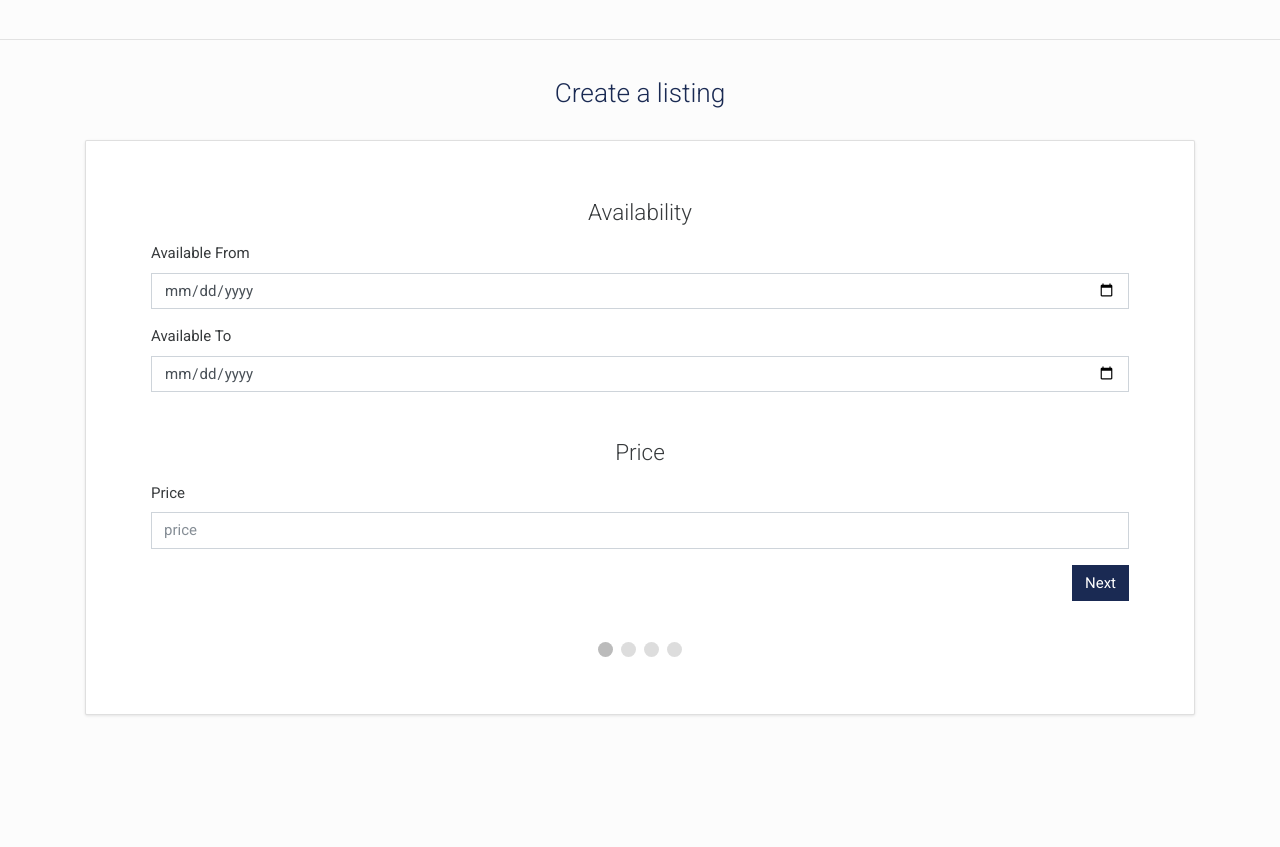
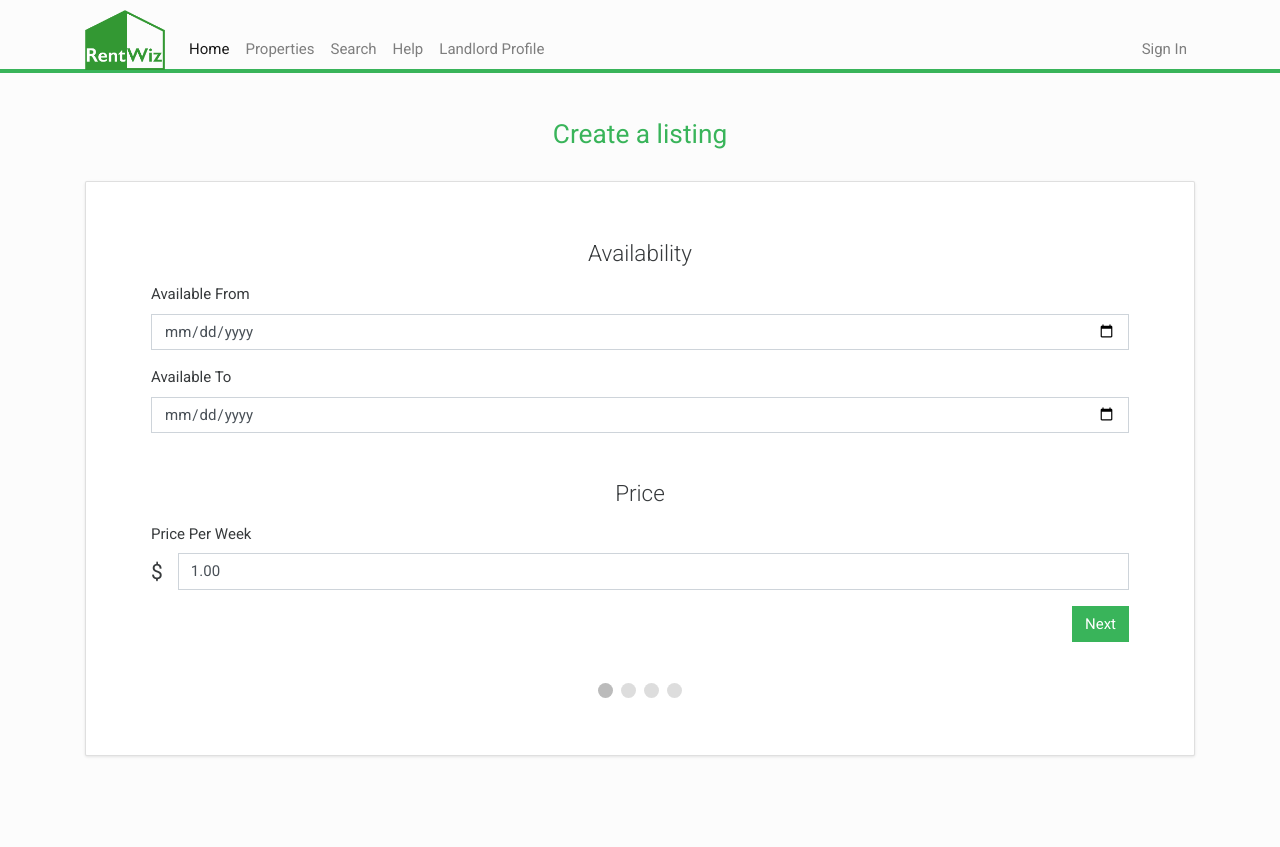
Before and after one commit to fionakc/RentWiz2019, a Django app: page /create in a window 1280 px wide. Before the commit the page ends 716 px from the top, so only its background shows below. Run offline with Django 3.2, Linux system fonts and the light colour scheme; some libraries are stand-ins or nearby versions.

Commit message:
Working as of now. Jelle's stuff + kelly's stuff working. Hardcoded landlord profile page link.

```diff
--- a/home/static/custom.css
+++ b/home/static/custom.css
@@ -1,17 +1,14 @@
 html {
     background-color: #fcfcfc;
 }
-
 .navbar {
     border-bottom: 4px solid #39b45a;
     background-color: #fcfcfc;
     padding-bottom: 0;
 }
-
 .navbar {
   padding: 0 1rem !important;
 }
-
 .nav-logo {
   display: absolute;
   height: 60px;
@@ -19,27 +16,30 @@ html {
   margin-bottom: -35px;
   padding-top: 0;
 }
-
+@media (max-width: 768px) {
+  .nav-logo {
+    height: 35px;
+    margin-top: -20px;
+    margin-bottom: -20px;
+    padding-top: 0;
+  }
+}
 .navbar-nav {
   margin-top: 30px;
 }
-
 .card {
   background: #fff;
   border-radius: 2px;
   box-shadow: 0 1px 3px rgba(0,0,0,0.10);
   transition: all 0.3s cubic-bezier(.05,.2,.05,0.5);
 }
-
 .card:hover {
   box-shadow: 0 14px 28px rgba(0,0,0,0.15);
 }
-
 #regForm {
   padding: 50px;
   width: 100%;
 }
-
 input {
   display: block;
   width: 100%;
@@ -58,18 +58,14 @@ input {
   transition: border-color 0.15s ease-in-out, box-shadow 0.15s ease-in-out;
   transition: border-color 0.15s ease-in-out, box-shadow 0.15s ease-in-out, -webkit-box-shadow 0.15s ease-in-out;
 }
-
 /* Mark input boxes that get errors during validation: */
 input.invalid {
   background-color: #ffdddd;
 }
-
 /* Hide all steps by default: */
 .tab {
   display: none;
 }
-
-
 /* Step marker: Place in the form. */
 .step {
   height: 15px;
@@ -81,7 +77,11 @@ input.invalid {
   display: inline-block;
   opacity: 0.5;
 }
-
 .step.active {
   opacity: 1;
 }
+.input-group-addon {
+  padding-top: 4px;
+  padding-right: 15px;
+  font-size: 1.4em;
+}
--- a/home/templates/base.html
+++ b/home/templates/base.html
@@ -39,6 +39,7 @@
     <script src="https://stackpath.bootstrapcdn.com/bootstrap/4.2.1/js/bootstrap.min.js"
             integrity="sha384-B0UglyR+jN6CkvvICOB2joaf5I4l3gm9GU6Hc1og6Ls7i6U/mkkaduKaBhlAXv9k" crossorigin="anonymous"
             defer></script>
+<script src="{% static 'javascript.js' %}" defer></script>
 
 
     {% block head_extras %}{% endblock %}
@@ -54,7 +55,7 @@
 <!-- BOOTSTRAP NAVBAR -->
 <nav class="navbar navbar-expand-md navbar-light">
     <div class="container">
-        <a class="navbar-brand" href="#"><img src="{% static 'logo.png' %}" alt="RentWiz" class="nav-logo"/></a>
+        <a class="navbar-brand" href="{% url 'home' %}"><img src="{% static 'logo.png' %}" alt="RentWiz" class="nav-logo"/></a>
         <button class="navbar-toggler" type="button" data-toggle="collapse" data-target="#navbarColor03"
                 aria-controls="navbarColor03" aria-expanded="false" aria-label="Toggle navigation">
             <span class="navbar-toggler-icon"></span>
@@ -63,7 +64,7 @@
         <div class="collapse navbar-collapse" id="navbarColor03">
             <ul class="navbar-nav mr-auto">
                 <li class="nav-item active">
-                    <a class="nav-link" href="#">Home <span class="sr-only"></span></a>
+                    <a class="nav-link" href="{% url 'home' %}">Home <span class="sr-only"></span></a>
                 </li>
                 <li class="nav-item">
                     <a class="nav-link" href="#">Properties</a>
@@ -73,6 +74,10 @@
                 </li>
                 <li class="nav-item">
                     <a class="nav-link" href="#">Help</a>
+                </li>
+                <li class="nav-item">
+
+                    <a class="nav-link" href="{% url 'landlord_profile' landlord_id=3 %}">Landlord Profile</a>
                 </li>
             </ul>
 
--- a/property_listing/templates/create_listing.html
+++ b/property_listing/templates/create_listing.html
@@ -1,29 +1,17 @@
+{% extends 'base.html' %}
 {% load static %}
+{% load widget_tweaks %}
 
-<!DOCTYPE html>
-<html lang="en">
-<head>
-    <meta charset="UTF-8">
-    <meta name="viewport" content="width=device-width, initial-scale=1.0">
-    <meta http-equiv="X-UA-Compatible" content="ie=edge">
-    <title>Document</title>
+{% block page_header %}
 
-    <link rel="stylesheet" href="{% static 'custom.css' %}">
-    <link rel="stylesheet" href="{% static 'cosmo.css' %}">
-    <link href="https://maxcdn.bootstrapcdn.com/font-awesome/4.4.0/css/font-awesome.min.css" rel="stylesheet" />
-    <script src="https://code.jquery.com/jquery-3.3.1.slim.min.js" integrity="sha384-q8i/X+965DzO0rT7abK41JStQIAqVgRVzpbzo5smXKp4YfRvH+8abtTE1Pi6jizo" crossorigin="anonymous" defer></script>
-    <script src="https://cdnjs.cloudflare.com/ajax/libs/popper.js/1.14.6/umd/popper.min.js" integrity="sha384-wHAiFfRlMFy6i5SRaxvfOCifBUQy1xHdJ/yoi7FRNXMRBu5WHdZYu1hA6ZOblgut" crossorigin="anonymous" defer></script>
-    <script src="https://stackpath.bootstrapcdn.com/bootstrap/4.2.1/js/bootstrap.min.js" integrity="sha384-B0UglyR+jN6CkvvICOB2joaf5I4l3gm9GU6Hc1og6Ls7i6U/mkkaduKaBhlAXv9k" crossorigin="anonymous" defer></script>
-    <script src="{% static 'javascript.js' %}" defer></script>
-</head>
-<body>
+{% endblock %}
+
+{% block main_body %}
     <br/>
-    <hr>
-    <br/>
-    <div class="container">
+    <div class="container mb-4">
         <div class="row">
             <div class="col-xs-12 col-md-12">
-                <h3 class="text-center text-success">Create a listing</h3>
+                <h3 class="text-center text-primary mt-4"><b>Create a listing</b></h3>
                 <br/>
 
                 <main class="content" role="content">
@@ -49,9 +37,12 @@
                                     <h4 class="py-2 text-center">Price</h4>
                                     <fieldset>
                                         <div class="form-group">
-                                            <label for="availability">Price</label>
-                                            <input type="text" class="form-control" oninput="this.className = ''" placeholder="price">
-                                        </div>
+                                            <label for="price">Price Per Week</label>
+                                            <div class="input-group">
+                                              <div class="input-group-addon">$</div>
+                                              <input type="number" min="0.00" step="0.05" value="1.00" id="exampleInputAmount" class="form-control" placeholder="Price">
+                                            </div>
+                                          </div>
                                     </fieldset>
                                 </div>
                                 <div class="tab">
@@ -59,39 +50,39 @@
                                     <fieldset>
                                         <div class="form-group">
                                             <label for="inputDefault">Room Number</label>
-                                            <input type="text" name="room_number" class="form-control" placeholder="Default input">
+                                            <input type="text" maxlength="4" name="room_number" class="form-control" placeholder="Default input">
                                         </div>
                                         <div class="form-group">
                                             <label for="inputDefault">Unit Number</label>
-                                            <input type="text" name="unit_number" class="form-control" placeholder="Default input">
+                                            <input type="text" maxlength="4" name="unit_number" class="form-control" placeholder="Default input">
                                         </div>
                                         <div class="form-group">
                                             <label for="inputDefault">House Number</label>
-                                            <input type="text" class="form-control" placeholder="Default input">
+                                            <input type="text" maxlength="4" class="form-control" placeholder="Default input">
                                         </div>
                                         <div class="form-group">
                                             <label for="inputDefault">Building Name</label>
-                                            <input type="text" class="form-control" placeholder="Default input">
+                                            <input type="text" maxlength="80" class="form-control" placeholder="Default input">
                                         </div>
                                         <div class="form-group">
                                             <label for="inputDefault">Street Name</label>
-                                            <input type="text" class="form-control" placeholder="Default input">
+                                            <input type="text" maxlength="80" class="form-control" placeholder="Default input">
                                         </div>
                                         <div class="form-group">
                                             <label for="inputDefault">Suburb</label>
-                                            <input type="text" class="form-control" placeholder="Default input">
+                                            <input type="text" maxlength="50" class="form-control" placeholder="Default input">
                                         </div>
                                         <div class="form-group">
                                             <label for="inputDefault">City</label>
-                                            <input type="text" class="form-control" placeholder="Default input">
+                                            <input type="text" maxlength="50" class="form-control" placeholder="Default input">
                                         </div>
                                         <div class="form-group">
                                             <label for="inputDefault">Postcode</label>
-                                            <input type="text" class="form-control" placeholder="Default input">
+                                            <input type="text" maxlength="10" class="form-control" placeholder="Default input">
                                         </div>
                                         <div class="form-group">
                                             <label for="inputDefault">Region</label>
-                                            <input type="text" class="form-control" placeholder="Default input">
+                                            <input type="text" maxlength="50" class="form-control" placeholder="Default input">
                                         </div>
                                     </fieldset>
                                 </div>
@@ -100,34 +91,55 @@
                                     <fieldset>
                                         <div class="form-group">
                                             <label for="inputDefault">Bedrooms</label>
-                                            <input type="text" name="bedrooms" class="form-control" placeholder="Default input">
+                                            <input type="number" name="bedrooms" class="form-control" placeholder="Default input">
                                         </div>
                                         <div class="form-group">
                                             <label for="inputDefault">Bathrooms</label>
-                                            <input type="text" class="form-control" placeholder="Default input">
+                                            <input type="number" class="form-control" placeholder="Default input">
                                         </div>
                                         <div class="form-group">
                                             <label for="inputDefault">Tenant Capacity</label>
-                                            <input type="text" name="tenant_capacity" class="form-control" placeholder="Default input">
-                                        </div>
-                                        <div class="form-group">
-                                            <label for="inputDefault">Tenant Capacity</label>
-                                            <input type="text" class="form-control" placeholder="Default input">
+                                            <input type="number" name="tenant_capacity" class="form-control" placeholder="Default input">
                                         </div>
                                         <div class="form-group">
                                             <label for="inputDefault">Dwelling Type</label>
-                                            <input type="text" class="form-control" placeholder="Default input">
+                                            <select class="custom-select">
+                                                <option selected>Select</option>
+                                                <option value="House/Townhouse">House/Townhouse</option>
+                                                <option value="Apartment">Apartment</option>
+                                                <option value="Room">Room</option>
+                                                <option value="Boarding house room">Boarding House Room</option>
+                                                <option value="Bedsit/Flat">Bedsit/Flat</option>
+                                            </select>
                                         </div>
                                     </fieldset>
                                 </div>
-                                <!-- <div class="tab">
-                                    <h4 class="py-2 text-center">Confirm</h4>
-                                    <br/>
-                                </div> -->
+                                <div class="tab">
+                                    <h4 class="py-2 text-center">Property Details</h4>
+                                    <fieldset>
+                                        <div class="form-group">
+                                            <label for="inputDefault">Description</label>
+                                            <textarea class="form-control" id="exampleTextarea" rows="3"></textarea>
+                                        </div>
+                                        <div class="form-group">
+                                            <label for="inputDefault">Upload Image</label>
+                                            <div class="input-group mb-3">
+                                                <div class="custom-file">
+                                                <input type="file" class="custom-file-input" id="inputGroupFile02">
+                                                <label class="custom-file-label" for="inputGroupFile02">Choose file</label>
+                                                </div>
+                                                <div class="input-group-append">
+                                                <span class="input-group-text" id="">Upload</span>
+                                                </div>
+                                            </div>
+                                        </div>
+
+                                    </fieldset>
+                                </div>
                                 <div style="overflow:auto;">
                                     <div style="float:right;">
-                                    <button type="button" class="btn btn-outline-success" id="prevBtn" onclick="nextPrev(-1)">Previous</button>
-                                    <button type="button" class="btn btn-success" id="nextBtn" onclick="nextPrev(1)">Next</button>
+                                    <button type="button" class="btn btn-outline-primary" id="prevBtn" onclick="nextPrev(-1)">Previous</button>
+                                    <button type="button" class="btn btn-primary" id="nextBtn" onclick="nextPrev(1)">Next</button>
                                     </div>
                                 </div>
                                 <!-- Circles which indicates the steps of the form: -->
@@ -150,7 +162,4 @@
 
 
     </div>
-
-
-</body>
-</html>
+{% endblock %}
--- a/property_listing/views.py
+++ b/property_listing/views.py
@@ -1,9 +1,9 @@
 from django.shortcuts import get_object_or_404, redirect, render
+from django.utils import timezone
 from .forms import (AddListingForm, AddPropertyForLandlordForm, PostForm, LandlordProfileForm,
                     PropertyManagerProfileForm)
 from .models import Landlord, Listing, Property, PropertyManager
 from UserManagement.models import Contact
-from django.utils import timezone
 
 # Create your views here.
 def index(request):
@@ -54,7 +54,7 @@
     else:
         form = LandlordProfileForm(initial=initial_landlord_data)
 
-    context = {'form': form, 'properties': properties}
+    context = {'form': form, 'properties': properties, 'landlord_id': landlord_id}
     return render(request, 'landlord_profile.html', context)
 
 
@@ -101,7 +101,6 @@
     property = Property.objects.create(landlord=landlord,
                                        bedrooms=0,
                                        tenant_capacity=0)
-
     # Note this always creates a new property when the page is called.
     # We should do something better, but ugly works for now.
 
@@ -118,8 +117,6 @@
 
 
 def add_listing(request, property_id):
-    pass
-
     property = get_object_or_404(Property, id=property_id)
     listing = Listing.objects.create(property=property,
                                      start_date=timezone.now())
```
Also changed, not shown: home/views.py (+9 -1 lines).
